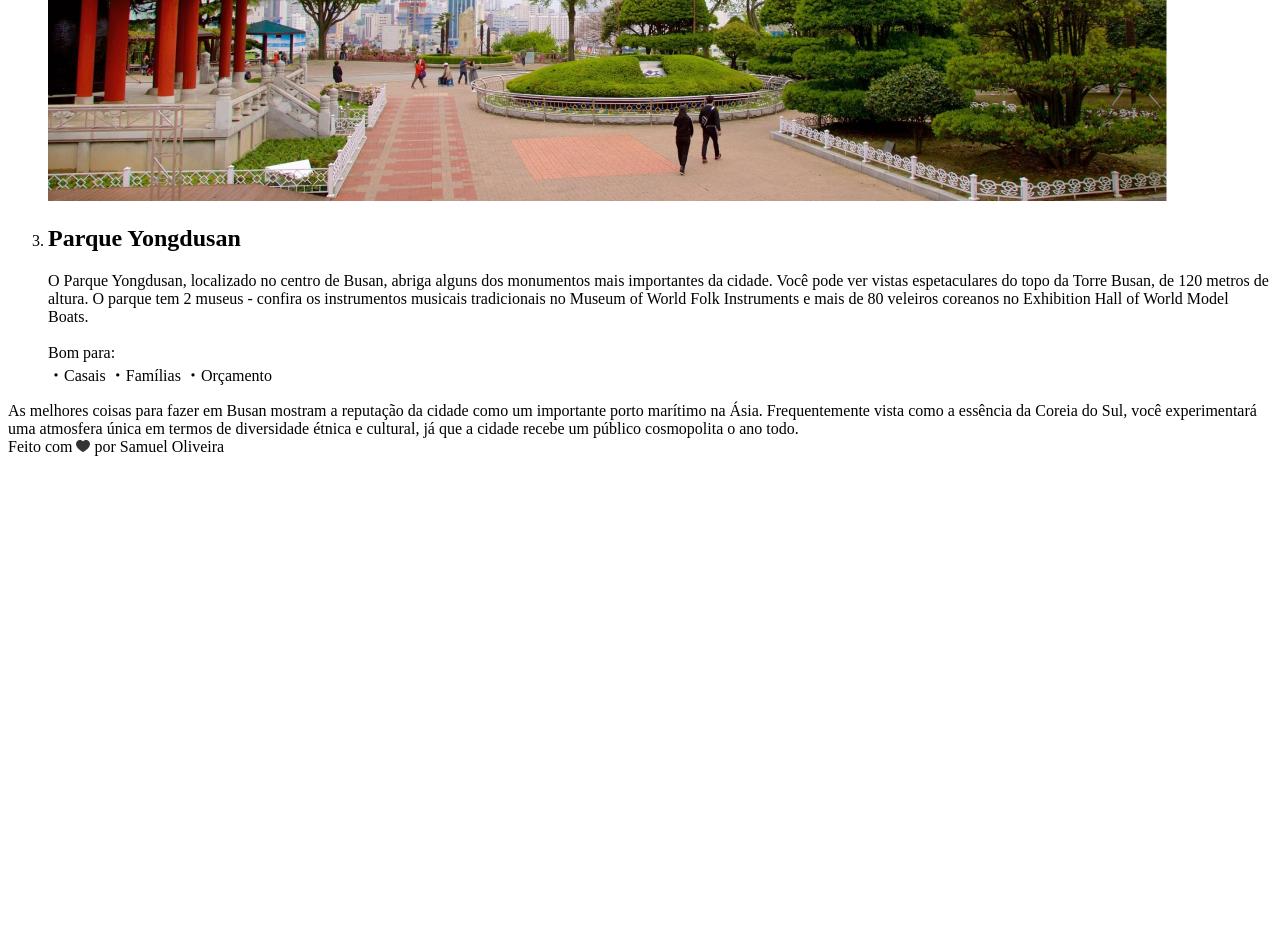
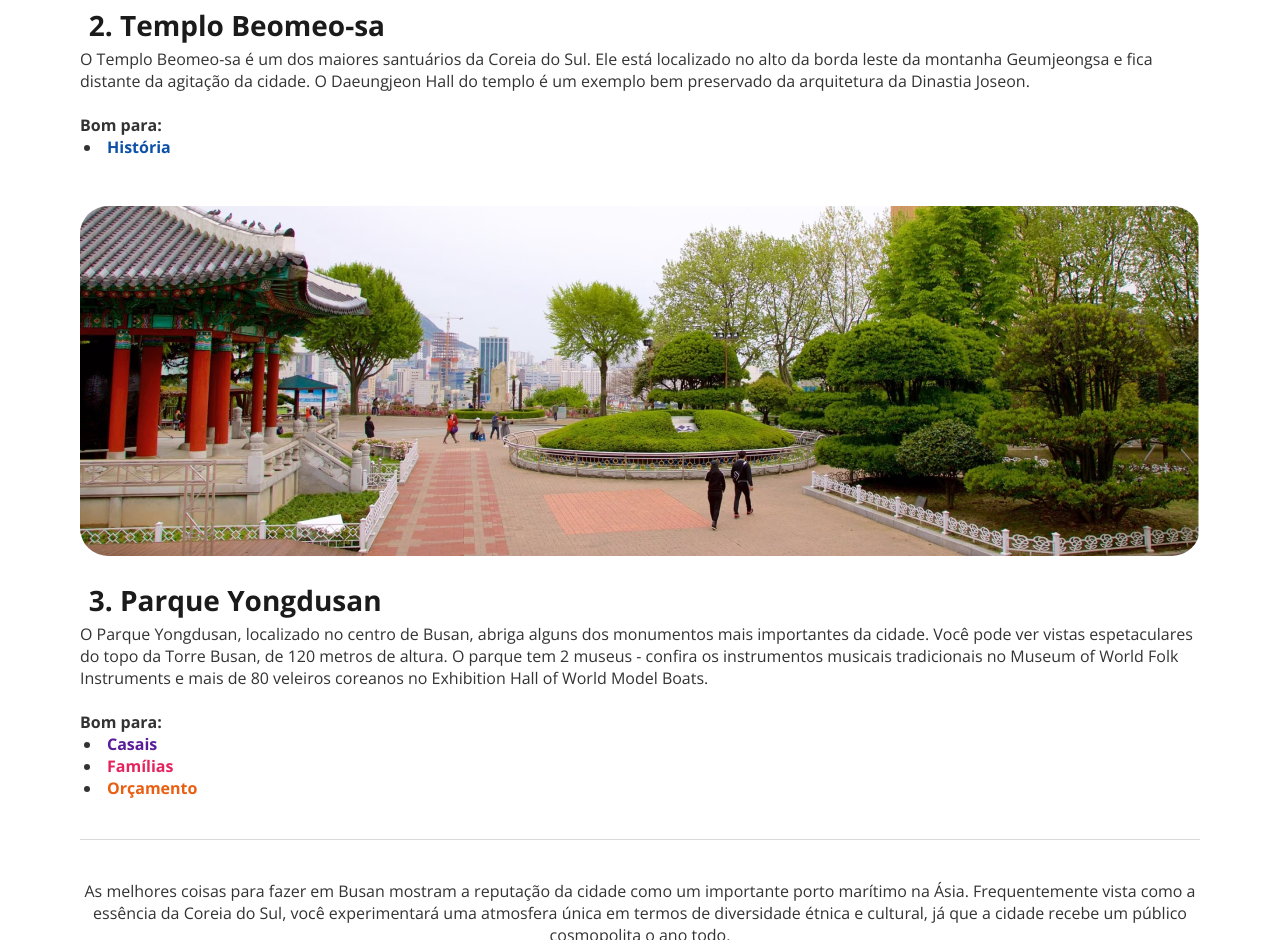
Before and after one commit to samuel-d3v/local-turistico, a plain HTML site: page index.html in a window 1280 px wide. Shown: the part 1860-2800 px from the top of the page. Before the commit the page ends 2324 px from the top, so only its background shows below. Drawn offline with nearby package versions, Linux system fonts and the light colour scheme; a web font is replaced by a local one.

Commit message:
feat: Adicionado estilizações, ajustado html

```diff
--- a/index.html
+++ b/index.html
@@ -1,11 +1,14 @@
 <!DOCTYPE html>
 <html lang="pt-br">
 <head>
+  <link rel="preconnect" href="https://fonts.googleapis.com">
+  <link rel="preconnect" href="https://fonts.gstatic.com" crossorigin>
   <meta charset="UTF-8">
   <meta name="viewport" content="width=device-width, initial-scale=1.0">
   <title>Local Turístico</title>
 
   <link rel="stylesheet" href="style.css">
+  <link href="https://fonts.googleapis.com/css2?family=Alice&family=Open+Sans:ital,wght@0,300..800;1,300..800&display=swap" rel="stylesheet">
 </head>
 <body>
 
@@ -32,51 +35,70 @@
         <div class="card">
           <img src="assets/Templo Haedong.jpg" alt="">
 
-          <li>
-            <h2>Templo Haedong Yonggungsa </h2>
+          <div class="ol">
+            <li>Templo Haedong Yonggungsa</li>
+          </div>
 
           <p>
             O Templo Haedong Yonggungsa é um templo budista localizado no extremo nordeste de Busan. Construído em 1376, é um dos poucos templos na Coreia construídos à beira-mar você pode desfrutar de vistas do Mar do Leste de um lado e de belas montanhas do outro. <br><br>
-              Bom para: <br>
-              <span>・História</span>
+            <span>Bom para:</span>
           </p>
+
+          <ul>
+            <li id="blue">
+              <span>História</span>
             </li>
+          </ul>
         </div>
         <div class="card">
           <img src="assets/Templo Beomeo-sa.jpg" alt="">
 
-          <li>
-            <h2>Templo Beomeo-sa</h2>
+          <div class="ol">
+            <li>Templo Beomeo-sa</li>
+          </div>
 
           <p>
             O Templo Beomeo-sa é um dos maiores santuários da Coreia do Sul. Ele está localizado no alto da borda leste da montanha Geumjeongsa e fica distante da agitação da cidade. O Daeungjeon Hall do templo é um exemplo bem preservado da arquitetura da Dinastia Joseon. <br><br>
-              Bom para: <br>
-              <span>・História</span>
+            <span>Bom para:</span>
           </p>
+
+          <ul>
+            <li id="blue">
+              <span>História</span>
             </li>
+          </ul>
         </div>
         <div class="card">
           <img src="assets/Parque Yongdusan.jpg" alt="">
 
-          <li>
-            <h2>Parque Yongdusan</h2>
+          <div class="ol">
+            <li>Parque Yongdusan</li>
+          </div>
 
           <p>
             O Parque Yongdusan, localizado no centro de Busan, abriga alguns dos monumentos mais importantes da cidade. Você pode ver vistas espetaculares do topo da Torre Busan, de 120 metros de altura. O parque tem 2 museus - confira os instrumentos musicais tradicionais no Museum of World Folk Instruments e mais de 80 veleiros coreanos no Exhibition Hall of World Model Boats. <br><br>
-              Bom para: <br>
-              <span id="purple">・Casais</span>
-              <span id="pink">・Famílias</span>
-              <span id="orange">・Orçamento</span>
+            <span>Bom para:</span>
           </p>
-          </li>
+
+          <ul>
+            <li id="purple"><span>Casais</span></li>
+            <li id="pink"><span>Famílias</span></li>
+            <li id="orange"><span>Orçamento</span></li>
+          </ul>
         </div>
       </ol>
+
     </main>
+
     <div id="line"></div>
 
+    <p id="end">
       As melhores coisas para fazer em Busan mostram a reputação da cidade como um importante porto marítimo na Ásia. Frequentemente vista como a essência da Coreia do Sul, você experimentará uma atmosfera única em termos de diversidade étnica e cultural, já que a cidade recebe um público cosmopolita o ano todo.
+    </p>
 
-    <footer>Feito com <img src="assets/heart.svg" alt=""> por Samuel Oliveira</footer>
+    <footer>
+      Feito com <img src="assets/heart.svg" alt="heart"> por Samuel Oliveira
+    </footer>
   </div>
 
 </body>
--- a/style.css
+++ b/style.css
@@ -0,0 +1,150 @@
+* {
+  margin: 0;
+  padding: 0;
+  box-sizing: border-box;
+}
+
+:root {
+  --text-headline: #E1624F;
+  --text-primary: #1B1B1B;
+  --text-secondary: #333333;
+  --border-primary: #D9D9D9;
+  --accent-blue: #0C51A7;
+  --accent-purple: #591B98;
+  --accent-pink: #E5245E;
+  --accent-orange: #E95E10;
+}
+
+body {
+  font-family: "Open Sans", sans-serif;
+  font-size: 16px;
+  color: var(--text-secondary);
+}
+
+#page {
+  margin: 88px auto;
+  width: 1120px;
+}
+
+p.headline {
+  font-weight: bold;
+  color: var(--text-headline);
+  text-transform: uppercase;
+  margin-bottom: 8px;
+}
+
+h1 {
+  font-size: 36px;
+  color: var(--text-primary);
+  margin-bottom: 44px;
+}
+
+section img, main img {
+  border-radius: 28px;
+  margin-bottom: 24px;
+}
+
+p#description {
+  text-align: center;
+  color: var(--text-secondary);
+
+  font-style: italic;
+}
+
+main {
+  margin-top: 40px;
+  padding-top: 64px;
+
+  border-top: solid 1px var(--border-primary);
+}
+
+main p.headline {
+  margin-bottom: 2px;
+}
+
+h2 {
+  margin-bottom: 8px;
+  color: var(--text-primary);
+  font-size: 32px;
+}
+
+ol {
+  margin-top: 64px;
+}
+
+ol img {
+  margin-bottom: 20px;
+}
+
+.card + .card{
+  margin-top: 48px;
+}
+
+.ol {
+  padding-left: 40px;
+}
+
+ol li {
+  font-size: 28px;
+  font-weight: bold;
+  color: var(--text-primary);
+  margin-bottom: 4px;
+}
+
+.card li p, ul li {
+  color: var(--text-secondary);
+  font-size: 16px;
+  font-weight: normal;
+}
+
+span {
+  color: var(--text-secondary);
+  font-weight: bold;
+}
+
+ul {
+  padding-left: 4px;
+}
+
+ul li {
+  list-style: inside;
+  font-weight: bold;
+  margin: 0;
+}
+
+li#blue span {
+  color: var(--accent-blue);
+}
+
+li#purple span {
+  color: var(--accent-purple);
+}
+
+li#pink span {
+  color: var(--accent-pink);
+}
+
+li#orange span {
+  color: var(--accent-orange);
+}
+
+#line {
+  margin: 40px auto 40px;
+  height: 1px;
+  background: var(--border-primary);
+}
+
+p#end {
+  text-align: center;
+}
+
+footer {
+  display: flex;
+  justify-content: center;
+  align-items: center;
+
+  font-family: "Alice", serif;
+
+  margin-top: 58px;
+  gap: 5px;
+}
```
Also changed, not shown: 1 other file. Lines whose indentation alone changed are shown as unchanged.
